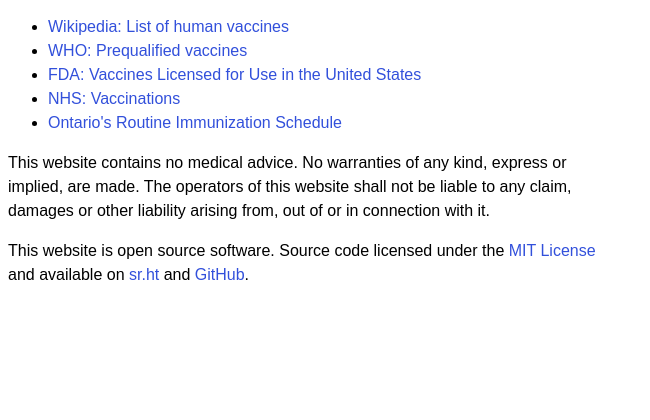
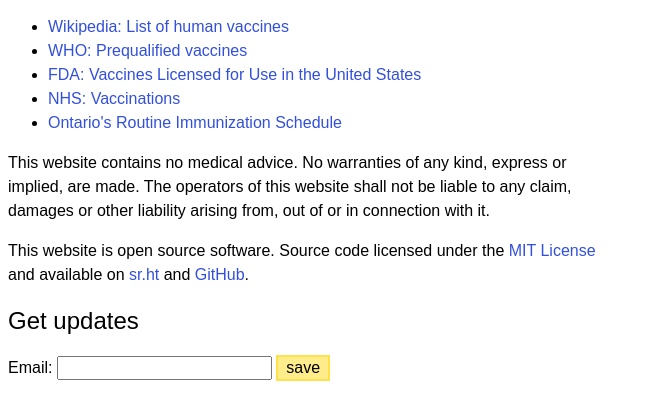
Before and after one commit to sirodoht/allthevaccines, a Django app: page /about/ in a window 1280 px wide. Shown: the part 281-701 px from the top of the page, without its empty margins (0-650 px from the left). Run offline with Django 4.2, Linux system fonts and the light colour scheme.

Commit message:
add subscription functionality

```diff
--- a/main/static/style.css
+++ b/main/static/style.css
@@ -252,6 +252,16 @@
     border-right: 2px solid #fff;
 }
 
+input[type="submit"] {
+    background: var(--yellow-color);
+    border: 2px solid var(--yellow-color);
+    padding: 2px 8px;
+}
+
+input[type="submit"]:hover {
+    cursor: pointer;
+    border: 2px solid var(--muted-color);
+}
 
 .alert {
     background: antiquewhite;
--- a/main/templates/main/about.html
+++ b/main/templates/main/about.html
@@ -58,5 +58,15 @@
         <a href="https://git.sr.ht/~sirodoht/allthevaccines">sr.ht</a>
         and <a href="https://github.com/sirodoht/allthevaccines">GitHub</a>.
     </p>
+
+    <section>
+        <h2>Get updates</h2>
+        <form method="post" action="{% url 'subscribe' %}">
+            <label for="email">Email:</label>
+            <input type="email" id="email" name="email">
+            {% csrf_token %}
+            <input type="submit" value="save">
+        </form>
+    </section>
 </main>
 {% endblock %}
--- a/main/urls.py
+++ b/main/urls.py
@@ -8,4 +8,5 @@
     path("disease/<slug:slug>/", views.DiseaseDetail.as_view(), name="disease_detail"),
     path("disease/", views.DiseaseList.as_view(), name="disease_list"),
     path("about/", views.about, name="about"),
+    path("subscribe/", views.subscribe, name="subscribe"),
 ]
--- a/main/views.py
+++ b/main/views.py
@@ -1,7 +1,9 @@
-from django.shortcuts import render
+from django.contrib import messages
+from django.core.mail import mail_admins
+from django.shortcuts import redirect, render
 from django.views.generic import DetailView, ListView
 
-from main import models
+from main import forms, models
 
 
 class Index(ListView):
@@ -33,3 +35,38 @@
 
 def about(request):
     return render(request, "main/about.html")
+
+
+def subscribe(request):
+    if request.method == "POST":
+        form = forms.SubscriptionForm(request.POST)
+        if not form.is_valid():
+            if "email" in form.errors and form.errors["email"] == [
+                "Subscription with this Email already exists."
+            ]:
+                # if case of already subscribed
+                messages.info(request, "Email already subscribed :)")
+                return redirect("about")
+            else:
+                # all other cases
+                messages.error(
+                    request,
+                    "Well, that didn't work :/",
+                )
+                return render(
+                    request,
+                    "main/about.html",
+                    {
+                        "form": form,
+                    },
+                )
+
+        # this branch only executes if form is valid
+        form.save()
+        submitter_email = form.cleaned_data["email"]
+        mail_admins(
+            f"New subscription: {submitter_email}",
+            f"Someone new has subscribed to allthevaccines:\n\n{submitter_email}\n",
+        )
+        messages.success(request, "Thanks! Email saved.")
+        return redirect("about")
```
Also changed, not shown: main/forms.py (added, +9 -0 lines).
